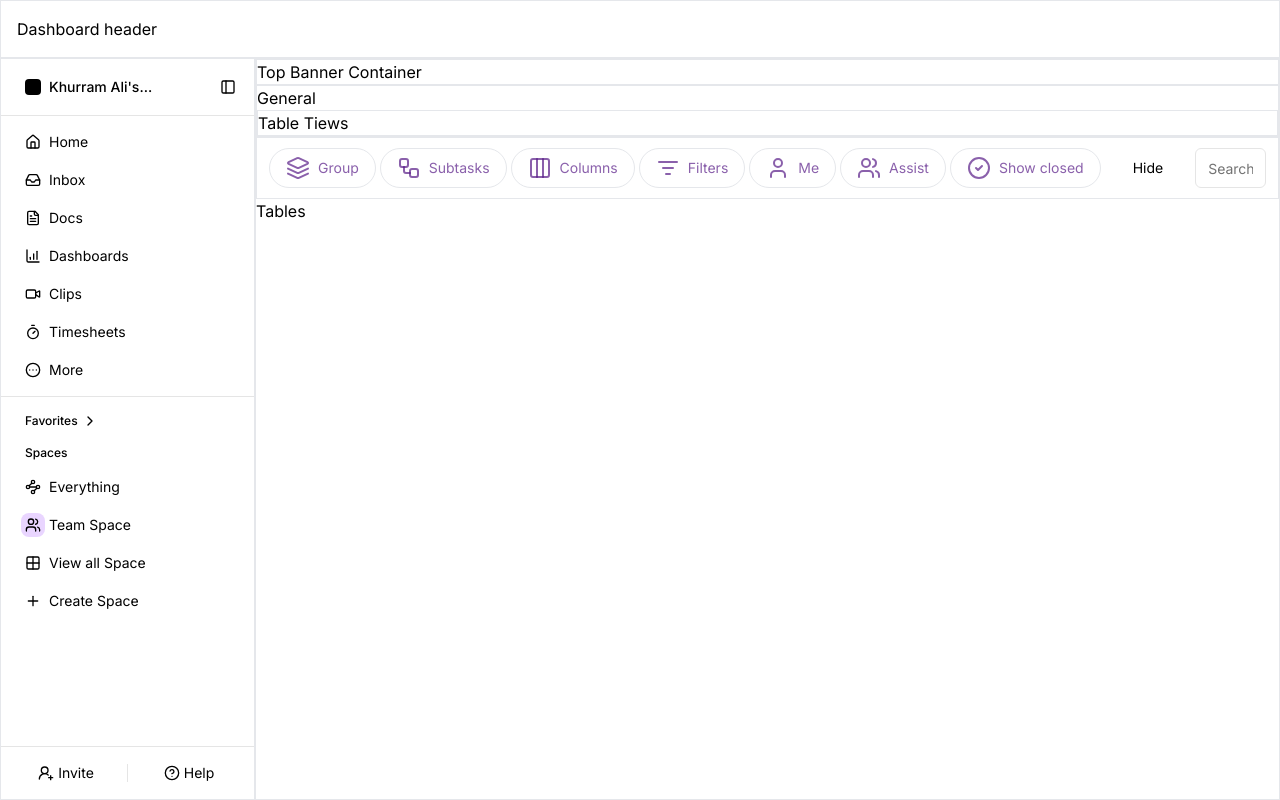
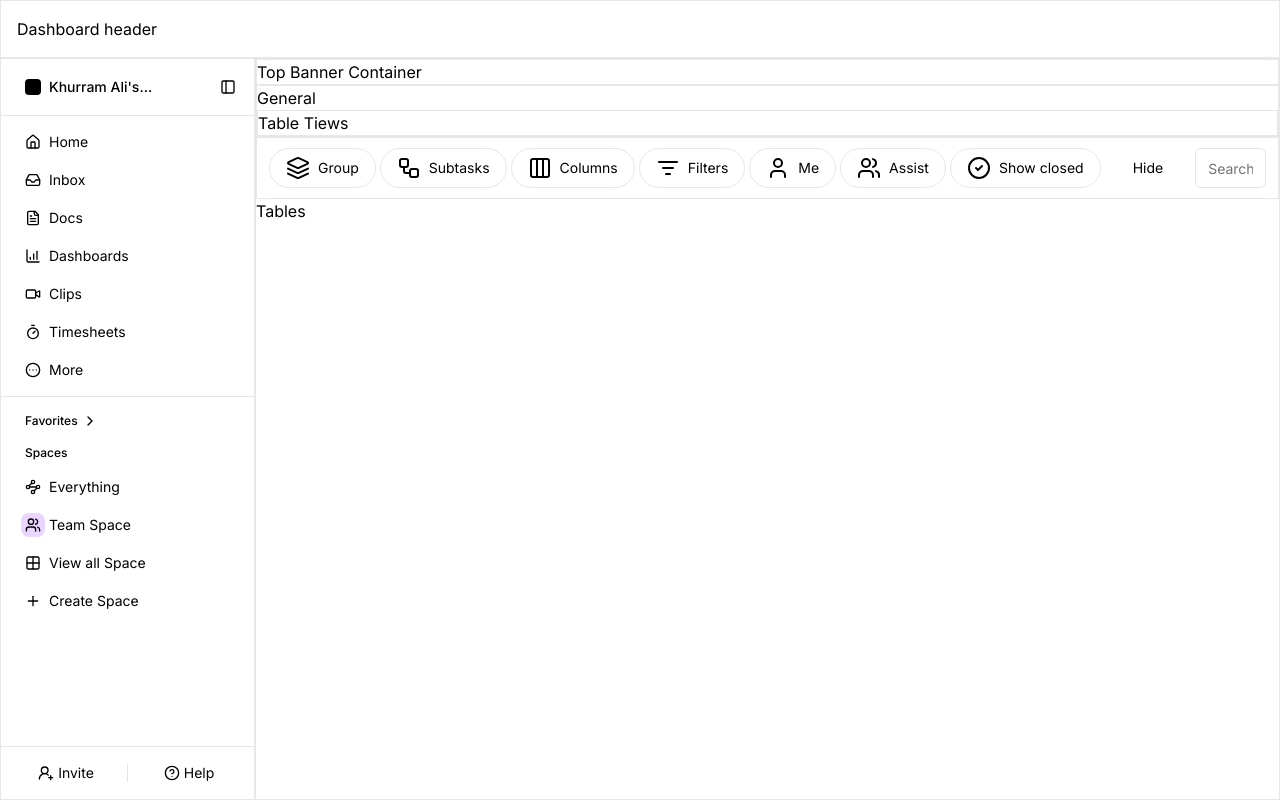
Before and after one commit to FranciscoAVD/task-manager, a Next.js app: page /dashboard in a window 1280 px wide. Built offline with nearby package versions, Linux system fonts and the light colour scheme.

Commit message:
removed colors from filters and added local storage constant name for applied filters

```diff
--- a/src/components/filters/filters.tsx
+++ b/src/components/filters/filters.tsx
@@ -112,8 +112,8 @@ function FilterItem({ applied, Icon, label, onClick }: FilterItemProps) {
       <Button
         variant="ghost"
         className={cn(
-          "w-full justify-start gap-x-2 rounded-full border font-normal text-purple-900/70 hover:bg-purple-900/10 hover:text-purple-900/70",
-          { "bg-purple-900/20": applied },
+          "w-full justify-start gap-x-2 rounded-full border font-normal",
+          { "": applied },
         )}
         onClick={onClick}
       >
--- a/src/lib/constants.ts
+++ b/src/lib/constants.ts
@@ -1 +1,3 @@
-export const LOCAL_STORAGE_TABLE_VIEW = "ACTIVE_TABLE_VIEW" as const
+export const LOCAL_STORAGE_TABLE_VIEW = "ACTIVE_TABLE_VIEW" as const;
+
+export const LOCAL_STORAGE_FILTERS = "APPLIED_FILTERS" as const;
```
